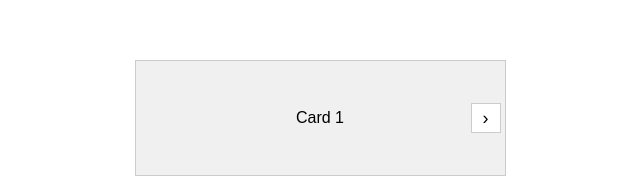
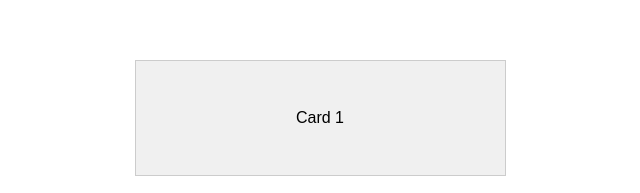
Before and after one commit to dd-daihuaye/simple-react-app, a React (Create React App) app: page / in a window 1280 px wide. Shown: the top 193 px of the page, without its empty margins (320-960 px from the left). Built offline with nearby package versions, Linux system fonts and the light colour scheme.

Commit message:
Add auto-scrolling carousel

```diff
--- a/src/Carousel.css
+++ b/src/Carousel.css
@@ -22,17 +22,3 @@
   border: 1px solid #ccc;
   box-sizing: border-box;
 }
-
-.next-button {
-  position: absolute;
-  right: 5px;
-  top: 50%;
-  transform: translateY(-50%);
-  background: white;
-  border: 1px solid #ccc;
-  width: 30px;
-  height: 30px;
-  cursor: pointer;
-  font-size: 18px;
-  line-height: 1;
-}
--- a/src/Carousel.tsx
+++ b/src/Carousel.tsx
@@ -1,4 +1,4 @@
-import React, { useState } from 'react';
+import React, { useState, useEffect } from 'react';
 import './Carousel.css';
 
 type CarouselProps = {
@@ -8,9 +8,14 @@ type CarouselProps = {
 const Carousel: React.FC<CarouselProps> = ({ items }) => {
   const [index, setIndex] = useState(0);
 
-  const next = () => {
-    setIndex((prev) => (prev + 1) % items.length);
-  };
+  useEffect(() => {
+    const delay = index === 0 ? 5500 : 3500;
+    const timer = setTimeout(() => {
+      setIndex((prev) => (prev + 1) % items.length);
+    }, delay);
+
+    return () => clearTimeout(timer);
+  }, [index, items.length]);
 
   return (
     <div className="carousel-container">
@@ -24,9 +29,6 @@ const Carousel: React.FC<CarouselProps> = ({ items }) => {
           </div>
         ))}
       </div>
-      <button className="next-button" onClick={next} aria-label="Next">
-        ›
-      </button>
     </div>
   );
 };
```
